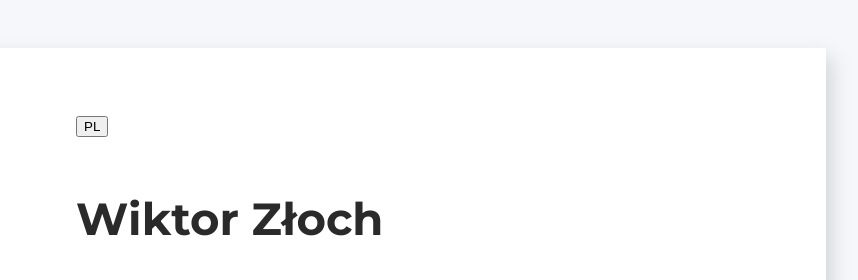
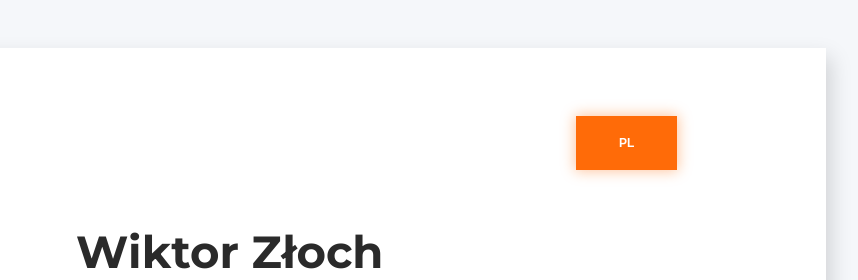
Before and after one commit to seharius/Stronka-CV, a plain HTML site: page index.html in a window 1280 px wide. Shown: the top 280 px of the page, 422-1280 px from the left. Drawn offline with Linux system fonts and the light colour scheme; a script that the page names is missing.

Commit message:
Update style.css

```diff
--- a/css/style.css
+++ b/css/style.css
@@ -263,3 +263,35 @@ body {
 .photo:hover {
   animation: pulse 1s;
 }
+
+#polish-page{
+	display: none;
+}
+
+#english-page{
+	display: block;
+}
+
+.translate-polish,
+.translate-English{
+	color: #fff;
+  	background-color: #ff6b08;
+  	padding-top: 20px;
+ 	padding-right: 43px;
+  	padding-bottom: 20px;
+  	padding-left: 43px;
+  	text-decoration: none;
+  	text-transform: uppercase;
+  	font-size: 12px;
+  	font-weight: bold;
+  	box-shadow: 0px 0px 13px 1px rgba(255,107,8,0.4);
+	border: none;
+
+	margin-left: 500px;
+}
+
+.translate-polish:hover,
+.translate-English:hover{
+	box-shadow: 0px 6px 32px 1px rgba(255, 107, 8, 0.92);
+	cursor: pointer;
+}
```
